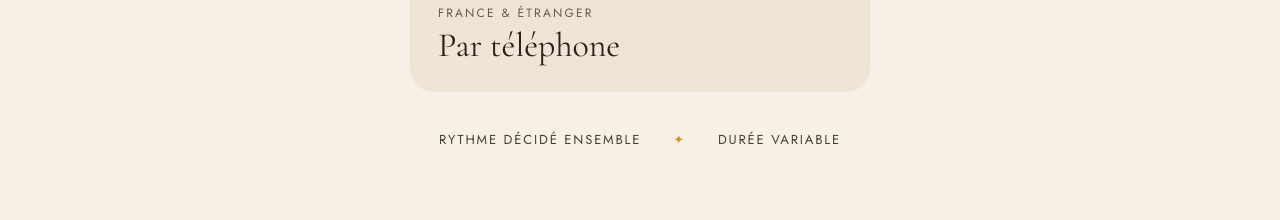
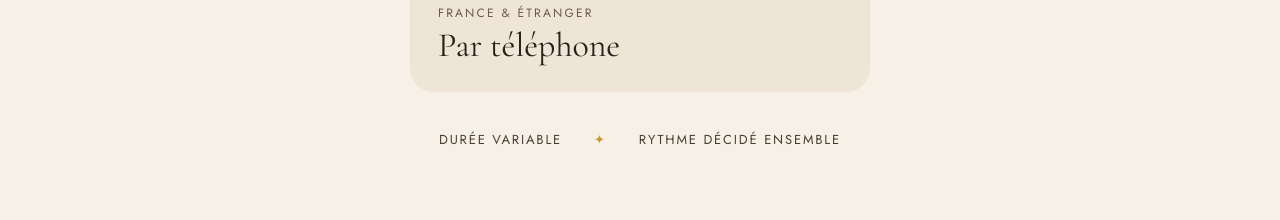
Before and after one commit to moomdbe/legoutdevivre-site, a plain HTML site: page index.html in a window 1280 px wide. Shown: the part 2480-2700 px from the top of the page. Drawn offline with Linux system fonts and the light colour scheme.

Commit message:
Aperçu : photo centrée au zoom d'origine, bande « Durée variable ✦ Rythme décidé ensemble »
Co-Authored-By: Claude Sonnet 5.5 <noreply@anthropic.com>
Claude-Session: https://claude.ai/code/session_01AJJxdJZWsS6gzEnFsntUuT

```diff
--- a/index.html
+++ b/index.html
@@ -252,7 +252,7 @@ input::placeholder,textarea::placeholder{color:#8A7B6E}
       </div>
     </div>
     <div data-reveal style="margin-top:clamp(28px,3vw,40px);display:flex;flex-wrap:wrap;gap:10px 32px;justify-content:center;font-size:13px;letter-spacing:0.14em;text-transform:uppercase;color:#4A3D34">
-      <span>Rythme décidé ensemble</span><span style="color:#C9962F">✦</span><span>Durée variable</span>
+      <span>Durée variable</span><span style="color:#C9962F">✦</span><span>Rythme décidé ensemble</span>
     </div>
   </div>
 </section>
```
Also changed, not shown: assets/img/portrait-lunettes-centre.jpg.
